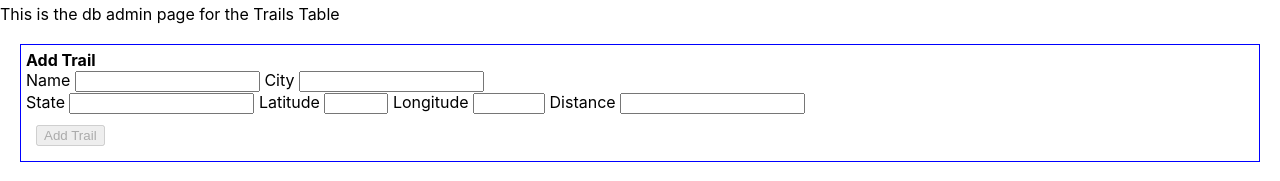
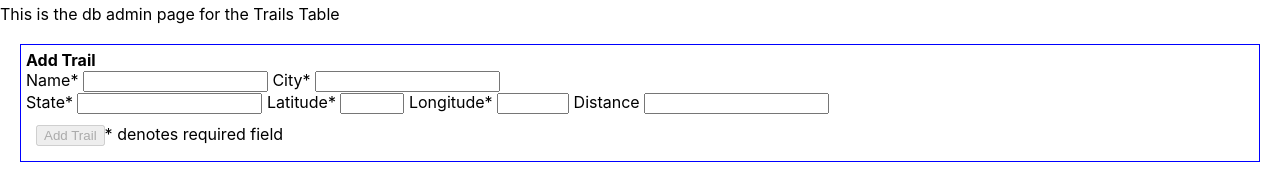
Before and after one commit to kanglicheng/HikeWell, a React (Create React App) app: page /trails in a window 1280 px wide. Shown: the part 145-326 px from the top of the page. Built offline with nearby package versions, Linux system fonts and the light colour scheme; no server answers.

Commit message:
add * text

```diff
--- a/src/components/Trails.jsx
+++ b/src/components/Trails.jsx
@@ -164,13 +164,13 @@ export const Trails = () => {
         </label>
         <form>
           <div>
-            <label> Name </label>
+            <label> Name* </label>
             <input
               value={newTrail.name || ""}
               onChange={(e) => onChangeNew("name", e)}
               type="text"
             />
-            <label> City </label>
+            <label> City* </label>
             <input
               onChange={(e) => onChangeNew("city", e)}
               value={newTrail.city || ""}
@@ -178,13 +178,13 @@ export const Trails = () => {
             />
           </div>
           <div>
-            <label> State </label>
+            <label> State* </label>
             <input
               onChange={(e) => onChangeNew("state", e)}
               value={newTrail.state || ""}
               type="text"
             />
-            <label> Latitude </label>
+            <label> Latitude* </label>
             <input
               onChange={(e) => onChangeNew("lat", e)}
               value={newTrail.lat || ""}
@@ -192,7 +192,7 @@ export const Trails = () => {
               min="-90"
               max="90"
             />
-            <label> Longitude </label>
+            <label> Longitude* </label>
             <input
               onChange={(e) => onChangeNew("lng", e)}
               value={newTrail.lng || ""}
@@ -212,6 +212,7 @@ export const Trails = () => {
             <button type={"submit"} onClick={handleAdd} disabled={isDisabled}>
               Add Trail{" "}
             </button>
+            <span>* denotes required field</span>
           </div>
         </form>
       </div>
```
